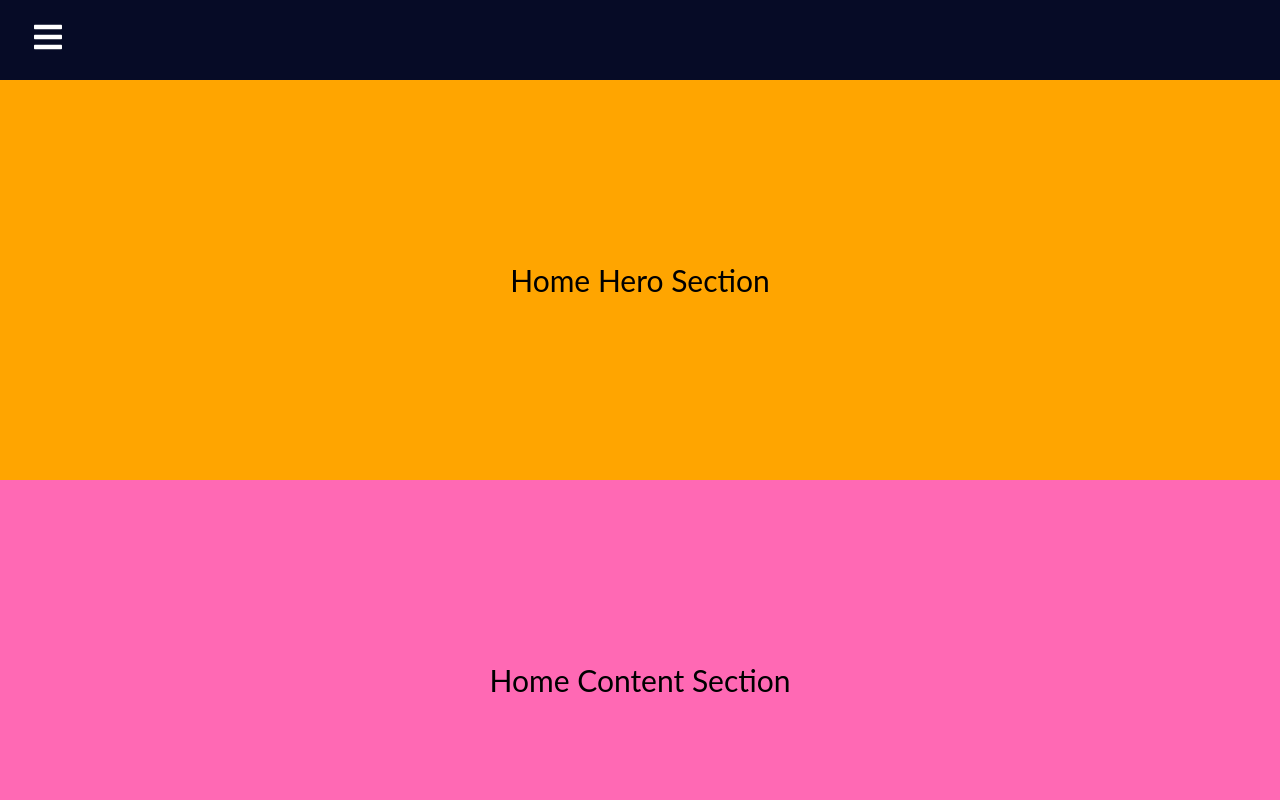
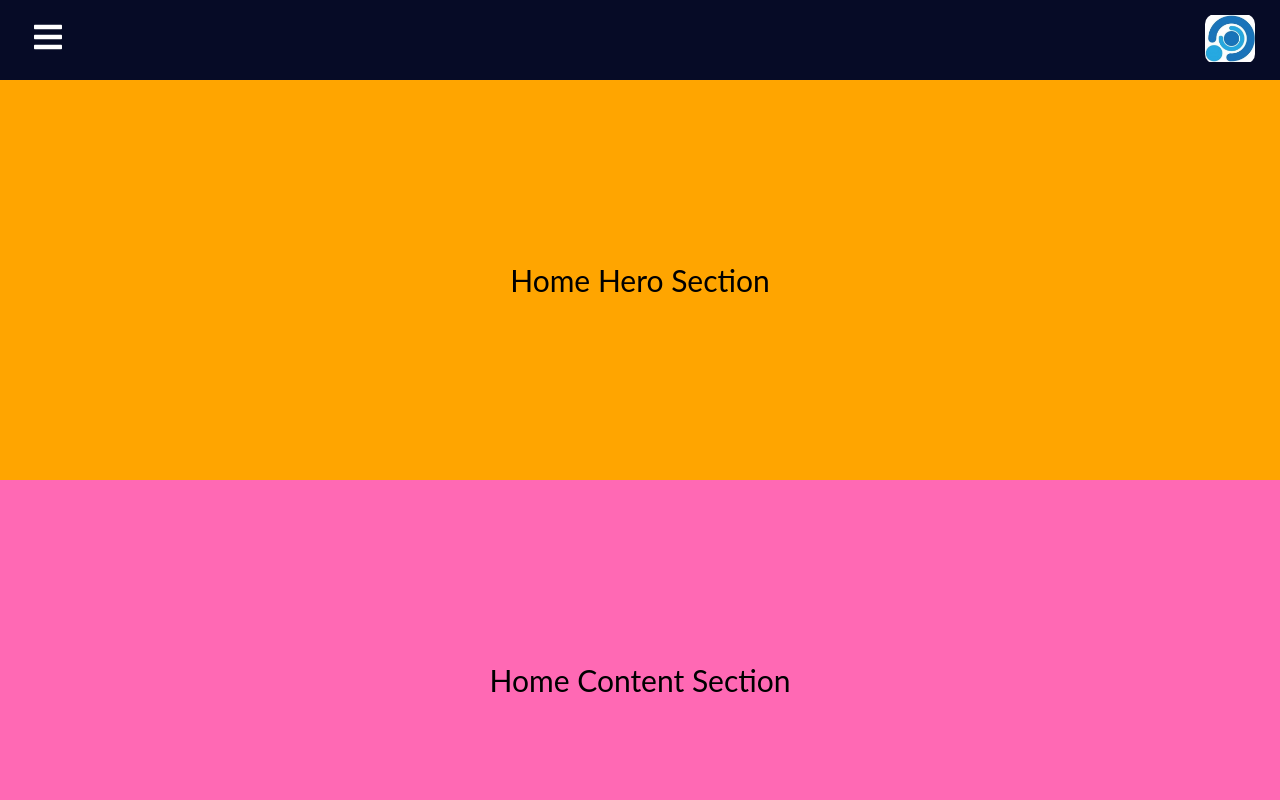
Before and after one commit to kiran3456/website-single-page, a React (Create React App) app: page / in a window 1280 px wide. Shown: the top 800 px of the page. Built offline with nearby package versions, Linux system fonts and the light colour scheme; a web font is replaced by a local one.

Commit message:
icon added

```diff
--- a/src/Pages/Home.js
+++ b/src/Pages/Home.js
@@ -4,7 +4,7 @@ import "./Home.css";
 function home() {
   return (
     <>
-      <div className="c-two"> Home Hero Section</div>
+      <div className="c-two">Home Hero Section</div>
       <div className="c-three">Home Content Section</div>
     </>
   );
--- a/src/components/Navbar.css
+++ b/src/components/Navbar.css
@@ -10,7 +10,21 @@
   top: 0; /* Position the navbar at the top of the page */
   width: 100%; /* Full width */
 }
-
+.nav-logo-img-2 {
+  width: 50px;
+  height: 50px;
+  object-fit: contain;
+  margin-right: 15px;
+  border-radius: 10px;
+}
+.nav-logo {
+  text-align: end;
+  padding: 10px;
+}
+.nav-icon {
+  text-align: start;
+  flex: 1;
+}
 .menu-bars {
   margin-left: 2rem;
   font-size: 2rem;
--- a/src/components/Navbar.js
+++ b/src/components/Navbar.js
@@ -13,10 +13,15 @@ function Navbar() {
   return (
     <>
       <IconContext.Provider value={{ color: "#fff" }}>
-        <div className="navbar ">
-          <Link to="#" className="menu-bars">
-            <FaIcons.FaBars onClick={showSidebar} />
-          </Link>
+        <div className="navbar">
+          <div className="nav-icon">
+            <Link to="#" className="menu-bars">
+              <FaIcons.FaBars onClick={showSidebar} />
+            </Link>
+          </div>
+          <div className="nav-logo">
+            <img className="nav-logo-img-2" src="/logo.jpg" alt="logoww" />
+          </div>
         </div>
         <nav className={sidebar ? "nav-menu active" : "nav-menu"}>
           <ul className="nav-menu-items" onClick={showSidebar}>
```
Also changed, not shown: public/logo.jpg (added), public/robots.txt (deleted).
